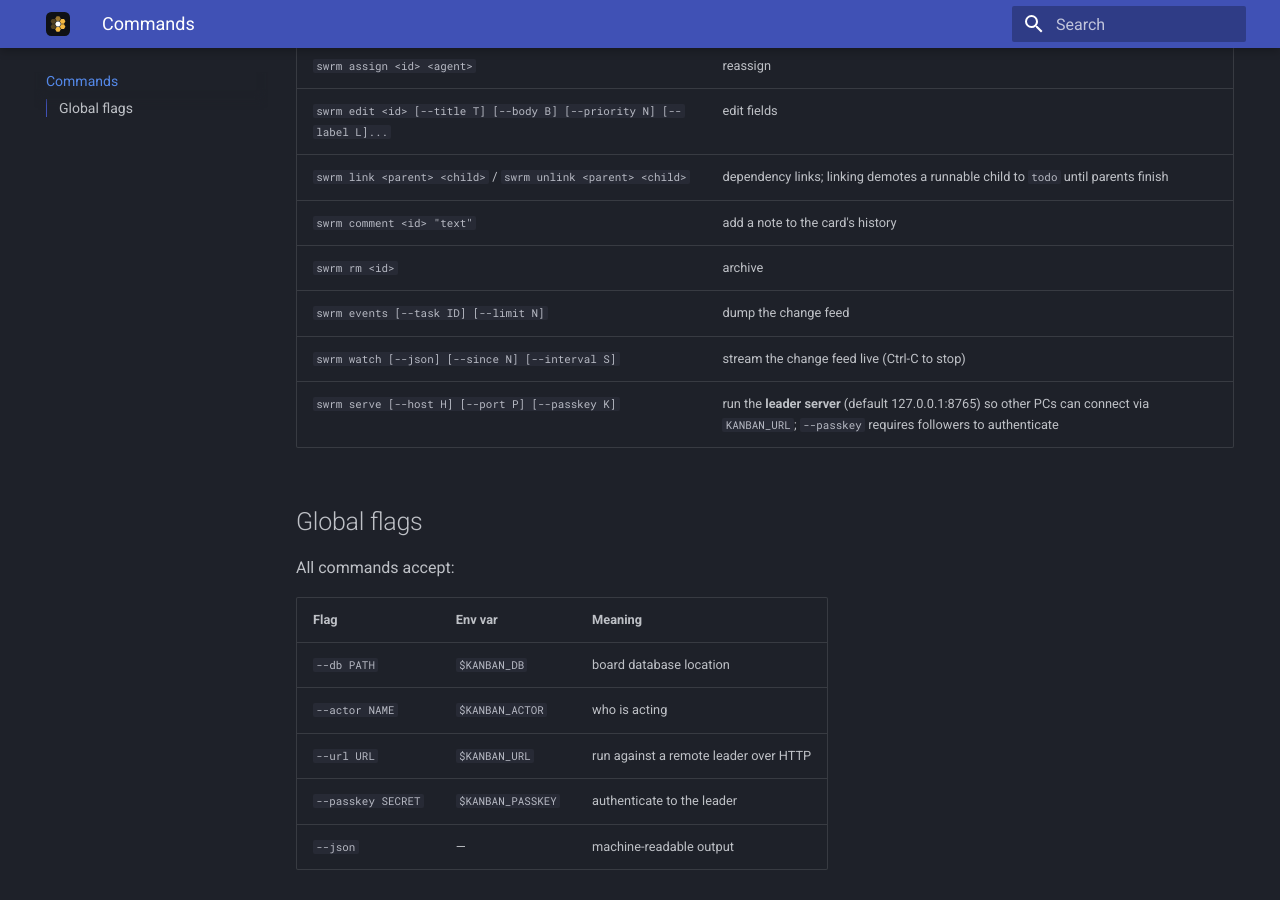
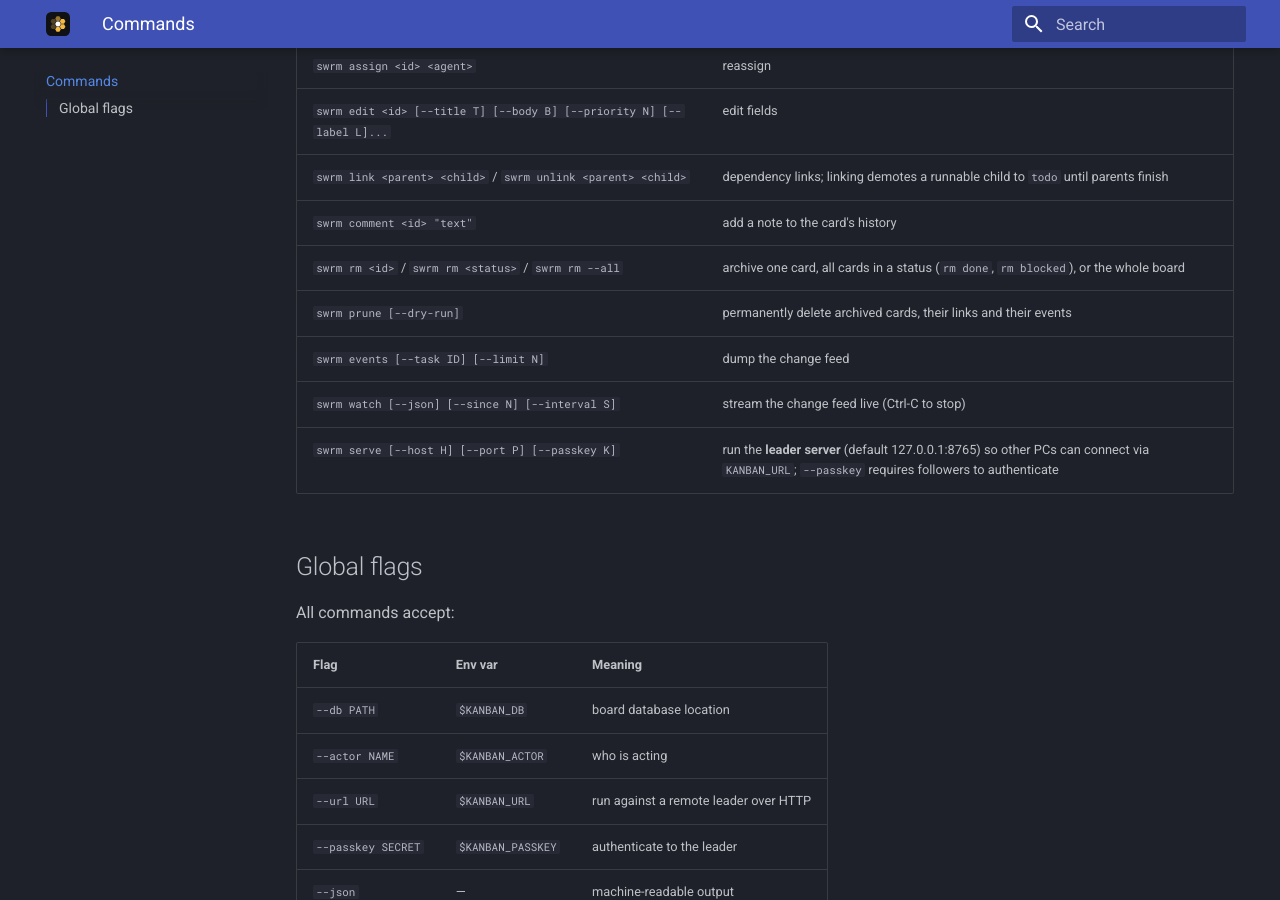
Before and after one commit to Nergy101/swarmboard, an MkDocs documentation site: the page built from docs/src/commands.md, in a window 1280 px wide and 900 px high, scrolled down 817 px. Built offline with MkDocs 1.6.1 and Material for MkDocs 9.7.7, drawn with Linux system fonts in a browser that asks for light colours.

Commit message:
Add 'swrm rm --all' / 'swrm rm <status>' and 'swrm prune [--dry-run]'
- rm now accepts a task id, a status name (rm done / rm blocked), or --all
  to archive the whole board; 'rm archived' points at prune
- prune hard-deletes archived cards plus their links and events (one
  transaction, emits a 'pruned' feed event); --dry-run reports only
- works in leader-follower mode too (generic /cmd dispatch)

Generated by Mistral Vibe.
Co-Authored-By: Mistral Vibe <vibe@mistral.ai>

```diff
--- a/docs/src/commands.md
+++ b/docs/src/commands.md
@@ -18,7 +18,8 @@
 | `swrm edit <id> [--title T] [--body B] [--priority N] [--label L]...` | edit fields |
 | `swrm link <parent> <child>` / `swrm unlink <parent> <child>` | dependency links; linking demotes a runnable child to `todo` until parents finish |
 | `swrm comment <id> "text"` | add a note to the card's history |
-| `swrm rm <id>` | archive |
+| `swrm rm <id>` / `swrm rm <status>` / `swrm rm --all` | archive one card, all cards in a status (`rm done`, `rm blocked`), or the whole board |
+| `swrm prune [--dry-run]` | permanently delete archived cards, their links and their events |
 | `swrm events [--task ID] [--limit N]` | dump the change feed |
 | `swrm watch [--json] [--since N] [--interval S]` | stream the change feed live (Ctrl-C to stop) |
 | `swrm serve [--host H] [--port P] [--passkey K]` | run the **leader server** (default 127.0.0.1:8765) so other PCs can connect via `KANBAN_URL`; `--passkey` requires followers to authenticate |
```
Also changed, not shown: README.md (+2 -1 lines), docs/site/commands/index.html (+6 -2 lines), docs/site/search/search_index.json (+1 -1 lines), 1 other file.
